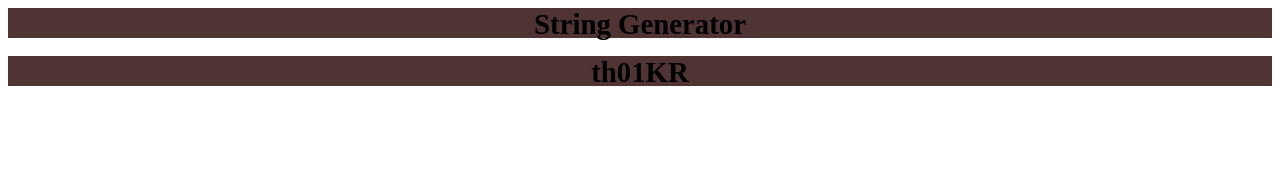
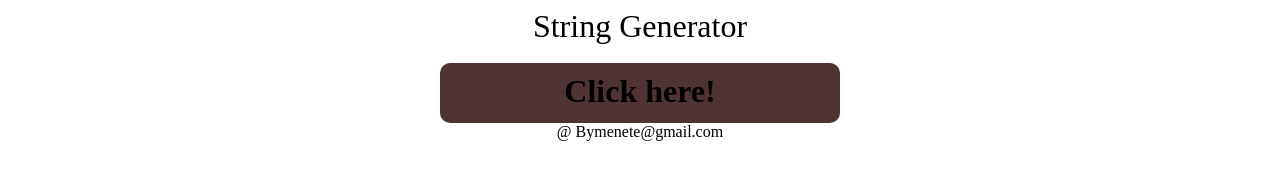
Before and after one commit to BeltonAlberto/random-string-generator-js, a plain HTML site: page index.html in a window 1280 px wide. Drawn offline with Linux system fonts and the light colour scheme.

Commit message:
#Updates

```diff
--- a/app.js
+++ b/app.js
@@ -1,13 +1,12 @@
-let output = document.querySelector('#text');
-output.addEventListener('click', randomingStrings(5));
-
-// Can be usefull to create a unique IDs, Passwords, strings
-
-function randomingStrings(stringLength) {
+let output = document.querySelector('.text');
+output.addEventListener('click', function randomingStrings() {
     const CHARS = 'ABCDEFGHIJKLMNOPQRSTUVWXYXAabcdefghijklmnopqrstuvwxyz1234567890';
+    const stringLength = 5;
     let randomString = ' ';
     for (let i = 0; i <= stringLength; i++) {
-        randomString += CHARS[~~(Math.random() * CHARS.length) + 1];
+        randomString += CHARS[~~(Math.random() * CHARS.length)];
     }
-    output.innerText = `${randomString}`;
-}
+    console.log(randomString);
+    console.log(CHARS.length);
+    output.innerHTML = `${randomString}`;
+});
--- a/index.html
+++ b/index.html
@@ -6,21 +6,34 @@
         <meta name="viewport" content="width=device-width, initial-scale=1.0" />
         <title>String Generator</title>
         <style>
-            div {
+            .h1Container{
+                margin: auto;
+                font-size: 2em;
+                text-align: center;
+            }
+            .text {
+                border-radius: 10px;
+                background-color: #503333;
+                color: #000000;
+                font-weight: bolder;
+                font-size: 2em;
                 font-weight: bold;
+                text-align: 50%;
+                text-align: center;
+                padding-top: 10px;
                 margin: auto;
+                height: 50px;
+                width: 400px;
+            }
+            footer {
                 text-align: center;
-                background-color: #503333;
-                font-weight: bolder;
-                font-size: 1.8em;
-                height: 30px;
             }
-
         </style>
     </head>
     <body>
         <div class="h1Container"> String Generator</div> <br>
-        <div id="text">Output</divclass>
-            <script src="app.js"></script>
+        <div class="text">Click here!</div>
+        <footer>@  Bymenete@gmail.com</footer>
+        <script src="app.js"></script>
     </body>
 </html>
```
